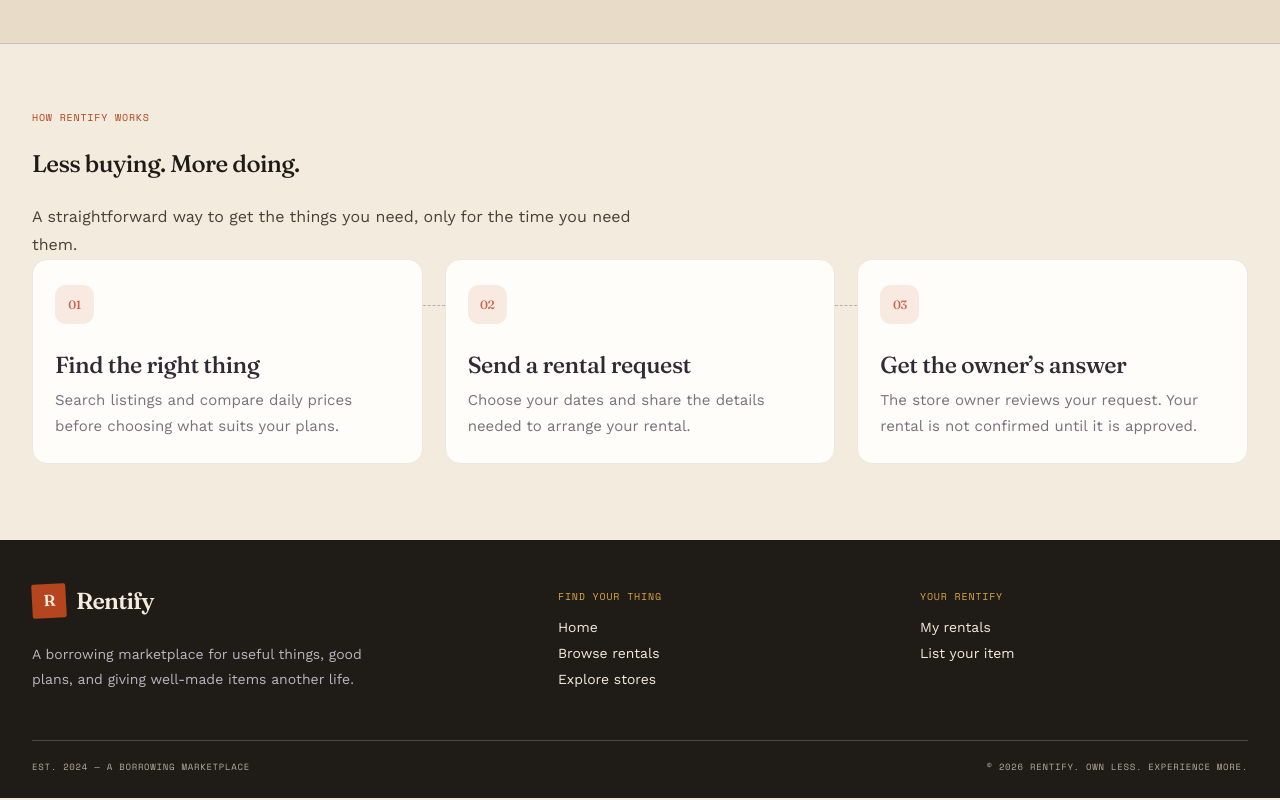
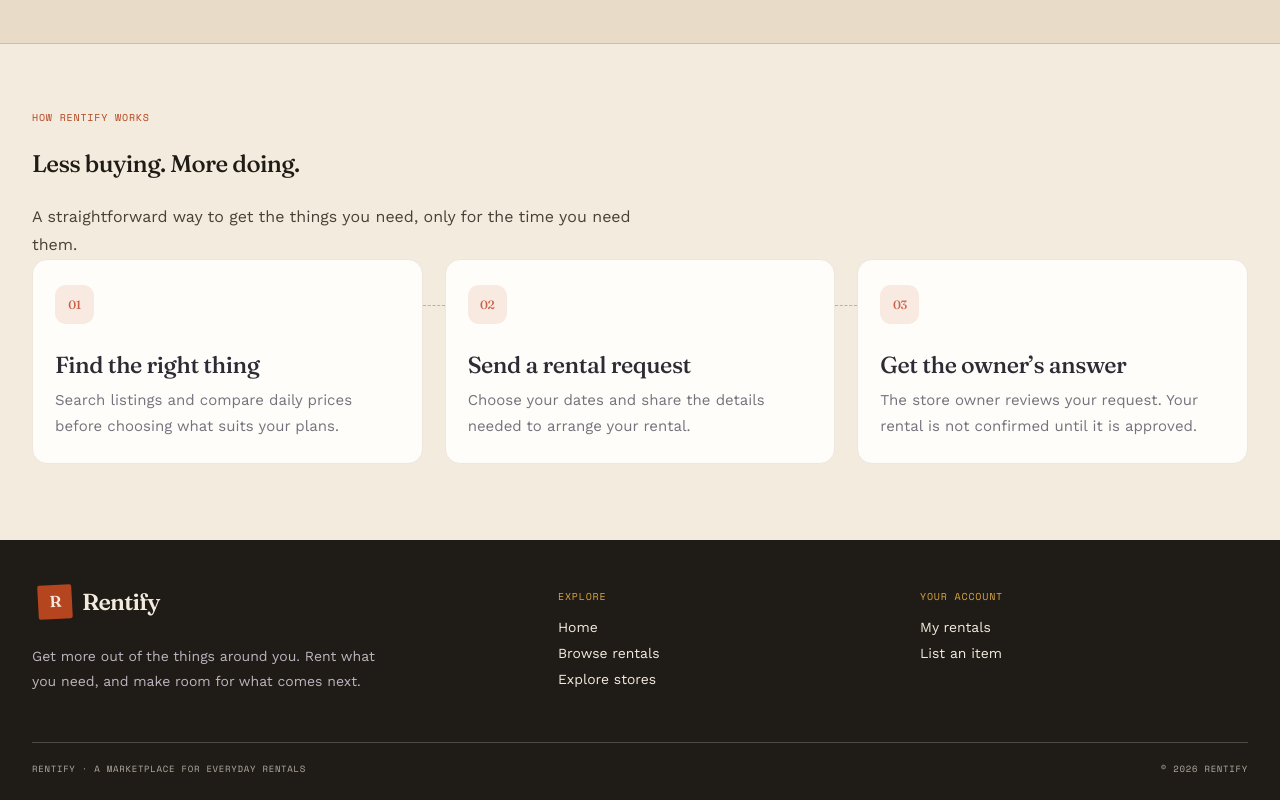
Before and after one commit to Ridabatool512/rental-marketplace, a React (Vite) app in the folder Frontend/: page / in a window 1280 px wide. Shown: the part 3054-3854 px from the top of the page. Built offline with nearby package versions, Linux system fonts and the light colour scheme; no server answers.

Commit message:
Refine Rentify footer navigation and messaging

```diff
--- a/Frontend/src/components/Footer.jsx
+++ b/Frontend/src/components/Footer.jsx
@@ -3,14 +3,14 @@ function Footer({ onNavigate }) {
     <footer className="footer">
       <div className="footer-inner">
         <div className="footer-brand-block">
-          <p className="logo footer-logo">
+          <button type="button" className="logo footer-logo" onClick={() => onNavigate('home')} aria-label="Rentify home">
             <span className="logo-mark" aria-hidden="true">R</span>
             Rentify
-          </p>
-          <p>A borrowing marketplace for useful things, good plans, and giving well-made items another life.</p>
+          </button>
+          <p>Get more out of the things around you. Rent what you need, and make room for what comes next.</p>
         </div>
         <div className="footer-link-column">
-          <p className="footer-column-label">FIND YOUR THING</p>
+          <p className="footer-column-label">EXPLORE</p>
           <div className="footer-links">
             <button type="button" onClick={() => onNavigate('home')}>Home</button>
             <button type="button" onClick={() => onNavigate('browse')}>Browse rentals</button>
@@ -18,15 +18,15 @@ function Footer({ onNavigate }) {
           </div>
         </div>
         <div className="footer-link-column">
-          <p className="footer-column-label">YOUR RENTIFY</p>
+          <p className="footer-column-label">YOUR ACCOUNT</p>
           <div className="footer-links">
             <button type="button" onClick={() => onNavigate('my-rentals')}>My rentals</button>
-            <button type="button" onClick={() => onNavigate('create-store')}>List your item</button>
+            <button type="button" onClick={() => onNavigate('create-store')}>List an item</button>
           </div>
         </div>
         <div className="footer-copy">
-          <span>EST. 2024 — A BORROWING MARKETPLACE</span>
-          <span>© 2026 Rentify. Own less. Experience more.</span>
+          <span>RENTIFY · A MARKETPLACE FOR EVERYDAY RENTALS</span>
+          <span>© {new Date().getFullYear()} Rentify</span>
         </div>
       </div>
     </footer>
```
